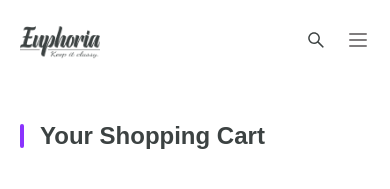
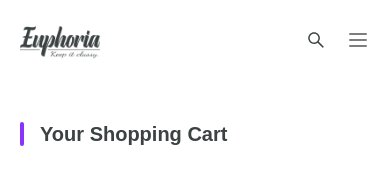
Before and after one commit to PrtHub/Euphoria-EcommerceApplication, a React (Vite) app: page /cart in a window 390 px wide. Shown: the top 189 px of the page. Built offline with nearby package versions, Linux system fonts and the light colour scheme; a web font is replaced by a local one; what @bugfender/sdk would draw is missing.

Commit message:
styles updated

```diff
--- a/src/components/Card/TitleCard.jsx
+++ b/src/components/Card/TitleCard.jsx
@@ -4,7 +4,7 @@ const TitleCard = ({ title }) => {
   return (
     <main className="w-full h-full flex items-center gap-4">
       <div className="w-1 h-6 rounded text-dark-violet bg-dark-violet" />
-      <h1 className="text-black-100 font-semibold text-2xl md:text-3xl capitalize">
+      <h1 className="text-black-100 font-semibold text-xl sm:text-2xl md:text-3xl capitalize">
         {title}
       </h1>
     </main>
--- a/src/pages/Search.jsx
+++ b/src/pages/Search.jsx
@@ -67,7 +67,7 @@ const Search = () => {
             getOptionValue={(option) => option.value}
             placeholder="Sort By"
             classNamePrefix="select"
-            className="w-[120px] sm:w-[200px] text-black outline-none"
+            className="w-[200px] text-black outline-none"
           />
         </header>
         <section className="w-full h-full flex flex-wrap items-center justify-center md:justify-start gap-10">
```
